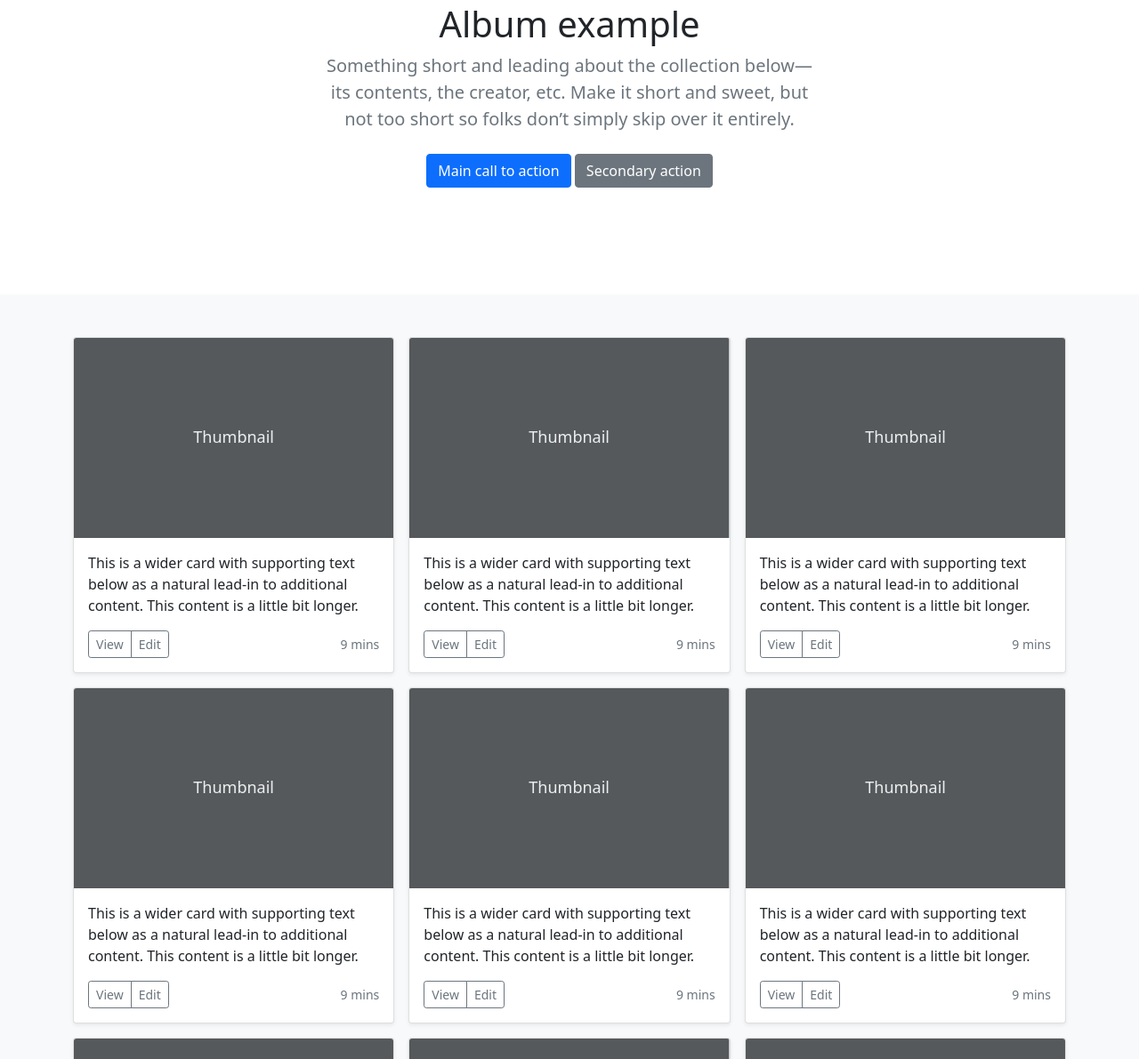
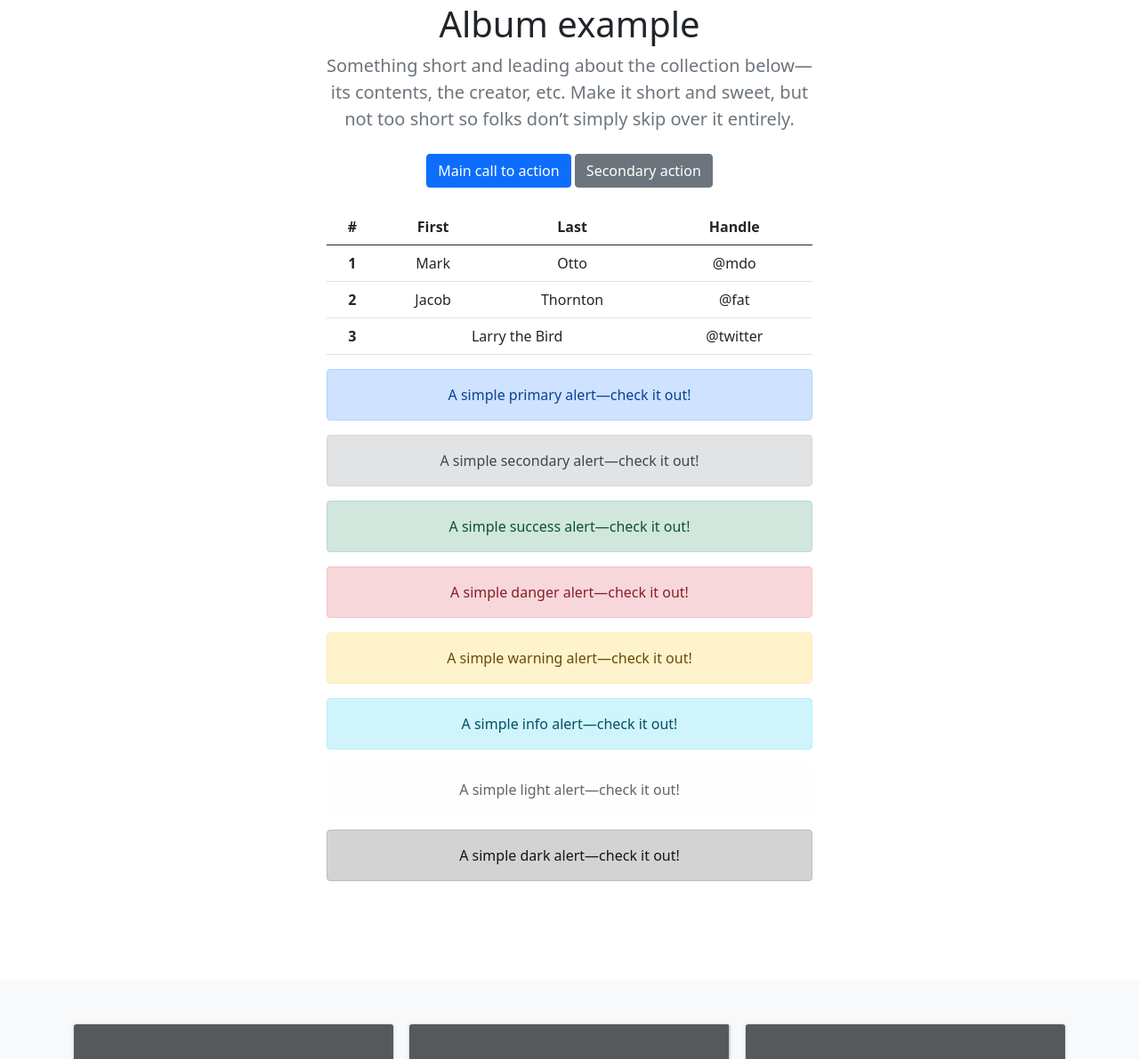
Before and after one commit to lucimavil/modulo2, a plain HTML site: page pagina2.html in a window 1280 px wide. Shown: the part 149-1340 px from the top of the page at 89% size. Drawn offline with Linux system fonts and the light colour scheme.

Commit message:
Html-css-bootstrap-javascript

```diff
--- a/css/estilo.css
+++ b/css/estilo.css
@@ -35,7 +35,7 @@ aside ul {
 */
 
 aside p{
-    background-color: rgb(231, 153, 8);
+    background-color: rgb(76, 37, 165);
 /*    display: inline;*/
 }
 aside > ul.a {
--- a/pagina2.html
+++ b/pagina2.html
@@ -13,7 +13,7 @@
 
 
     <!-- Bootstrap core CSS -->
-<link href="dist/css/bootstrap.min.css" rel="stylesheet">
+  <link href="dist/css/bootstrap.css" rel="stylesheet">
 
     <style>
       .bd-placeholder-img {
@@ -78,7 +78,61 @@
           <a href="#" class="btn btn-primary my-2">Main call to action</a>
           <a href="#" class="btn btn-secondary my-2">Secondary action</a>
         </p>
+        <table class="table">
+          <thead>
+            <tr>
+              <th scope="col">#</th>
+              <th scope="col">First</th>
+              <th scope="col">Last</th>
+              <th scope="col">Handle</th>
+            </tr>
+          </thead>
+          <tbody>
+            <tr>
+              <th scope="row">1</th>
+              <td>Mark</td>
+              <td>Otto</td>
+              <td>@mdo</td>
+            </tr>
+            <tr>
+              <th scope="row">2</th>
+              <td>Jacob</td>
+              <td>Thornton</td>
+              <td>@fat</td>
+            </tr>
+            <tr>
+              <th scope="row">3</th>
+              <td colspan="2">Larry the Bird</td>
+              <td>@twitter</td>
+            </tr>
+          </tbody>
+        </table>
+        <div class="alert alert-primary" role="alert">
+          A simple primary alert—check it out!
+        </div>
+        <div class="alert alert-secondary" role="alert">
+          A simple secondary alert—check it out!
+        </div>
+        <div class="alert alert-success" role="alert">
+          A simple success alert—check it out!
+        </div>
+        <div class="alert alert-danger" role="alert">
+          A simple danger alert—check it out!
+        </div>
+        <div class="alert alert-warning" role="alert">
+          A simple warning alert—check it out!
+        </div>
+        <div class="alert alert-info" role="alert">
+          A simple info alert—check it out!
+        </div>
+        <div class="alert alert-light" role="alert">
+          A simple light alert—check it out!
+        </div>
+        <div class="alert alert-dark" role="alert">
+          A simple dark alert—check it out!
+        </div>
       </div>
+
     </div>
   </section>
 
@@ -249,7 +303,7 @@
 </footer>
 
 
-    <script src="dist/js/bootstrap.bundle.min.js"></script>
+    <script src="dist/js/bootstrap.js"></script>
 
 
   </body>
```
Also changed, not shown: index.html (+7 -6 lines), pagina3.html (+37 -6 lines), script/script.js (+57 -50 lines).
